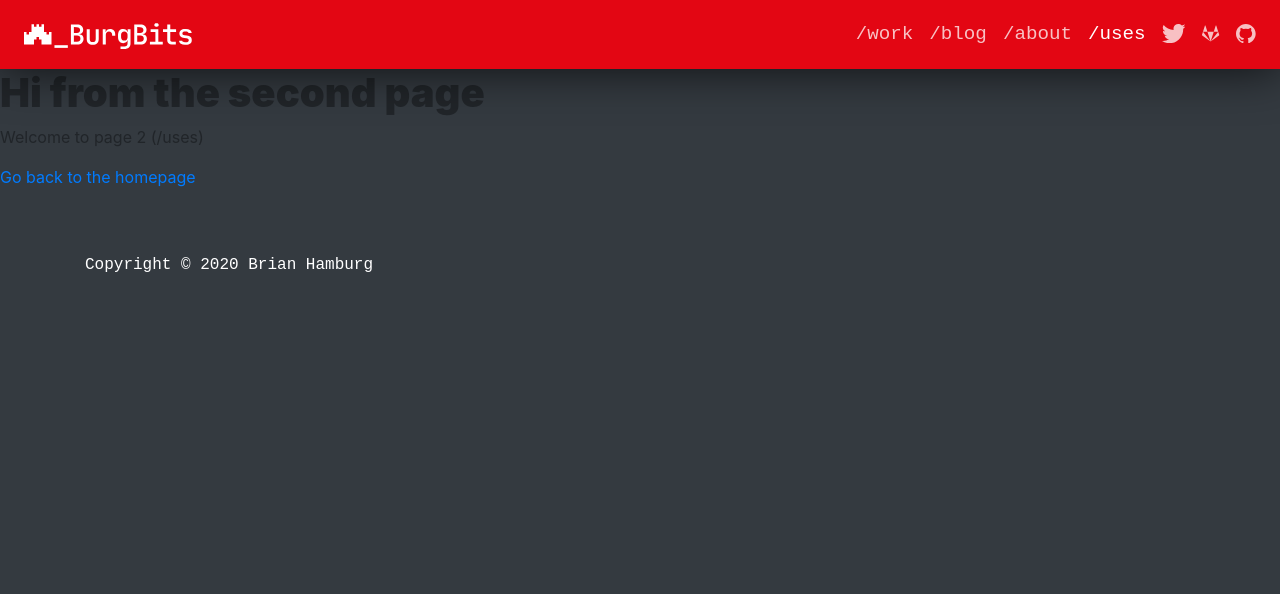
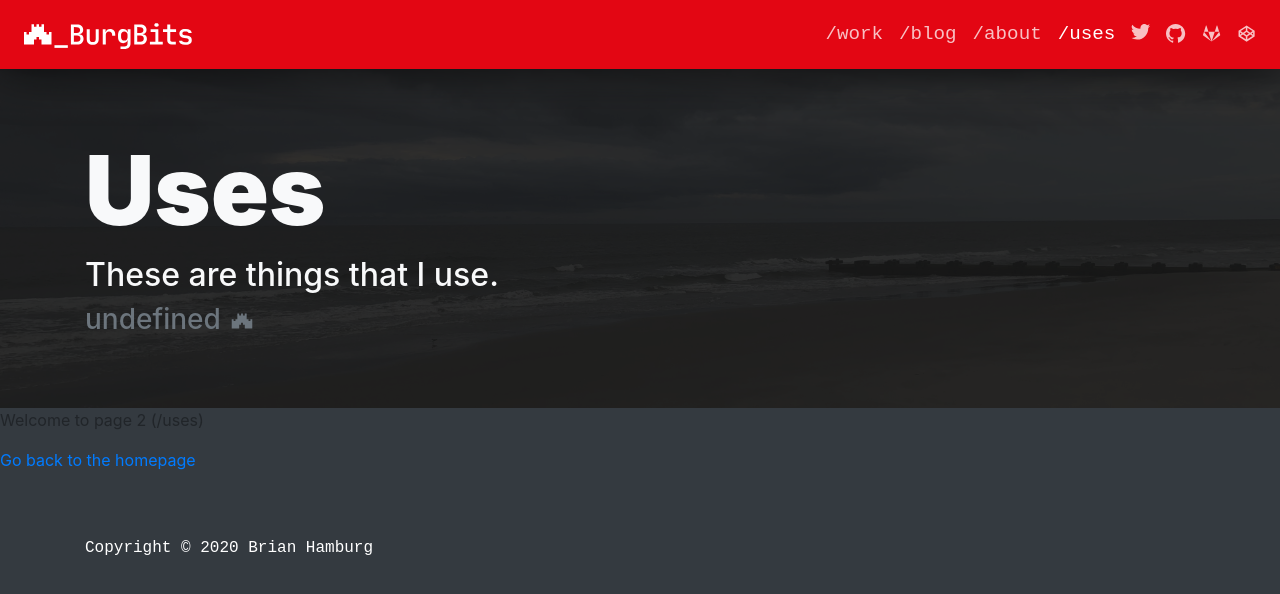
Before and after one commit to bhamburg/burgbits-gatsby2, a Gatsby site: page /uses in a window 1280 px wide. Built offline with nearby package versions, Linux system fonts and the light colour scheme; Gatsby itself is replaced by a stand-in of ours.

Commit message:
started building out pages

```diff
--- a/src/components/header.js
+++ b/src/components/header.js
@@ -51,11 +51,14 @@ const Header = ({ title, subtitle, text, img }) => {
 }
 
 Header.propTypes = {
-  siteTitle: PropTypes.string,
+  title: PropTypes.string,
+  subtitle: PropTypes.string,
+  text: PropTypes.string,
+  img: PropTypes.string,
 }
 
 Header.defaultProps = {
-  siteTitle: ``,
+  title: `[]`,
 }
 
 export default Header
--- a/src/components/navigation.js
+++ b/src/components/navigation.js
@@ -26,13 +26,16 @@ const Navigation = ({ siteTitle }) => (
           /uses
         </Link>
         <a className="nav-link" href="https://twitter.com/burgbits" title="Twitter" target="_blank" rel="noopener noreferrer">
-          <svg xmlns="http://www.w3.org/2000/svg" viewBox="0 0 512 416.32" height="1em" focusable="false"><title>Twitter</title><path d="M160.83 416.32c193.2 0 298.92-160.22 298.92-298.92 0-4.51 0-9-.2-13.52A214 214 0 0 0 512 49.38a212.93 212.93 0 0 1-60.44 16.6 105.7 105.7 0 0 0 46.3-58.19 209 209 0 0 1-66.79 25.37 105.09 105.09 0 0 0-181.73 71.91 116.12 116.12 0 0 0 2.66 24c-87.28-4.3-164.73-46.3-216.56-109.82A105.48 105.48 0 0 0 68 159.6a106.27 106.27 0 0 1-47.53-13.11v1.43a105.28 105.28 0 0 0 84.21 103.06 105.67 105.67 0 0 1-47.33 1.84 105.06 105.06 0 0 0 98.14 72.94A210.72 210.72 0 0 1 25 370.84a202.17 202.17 0 0 1-25-1.43 298.85 298.85 0 0 0 160.83 46.92" fill="currentColor"></path></svg>
+          <svg xmlns="http://www.w3.org/2000/svg" viewBox="0 0 512 512" height="1em" focusable="false"><title>Twitter</title><path d="M160.83 416.32c193.2 0 298.92-160.22 298.92-298.92 0-4.51 0-9-.2-13.52A214 214 0 0 0 512 49.38a212.93 212.93 0 0 1-60.44 16.6 105.7 105.7 0 0 0 46.3-58.19 209 209 0 0 1-66.79 25.37 105.09 105.09 0 0 0-181.73 71.91 116.12 116.12 0 0 0 2.66 24c-87.28-4.3-164.73-46.3-216.56-109.82A105.48 105.48 0 0 0 68 159.6a106.27 106.27 0 0 1-47.53-13.11v1.43a105.28 105.28 0 0 0 84.21 103.06 105.67 105.67 0 0 1-47.33 1.84 105.06 105.06 0 0 0 98.14 72.94A210.72 210.72 0 0 1 25 370.84a202.17 202.17 0 0 1-25-1.43 298.85 298.85 0 0 0 160.83 46.92" fill="currentColor"></path></svg>
+        </a>
+        <a className="nav-link" href="https://github.com/bhamburg" title="GitHub" target="_blank" rel="noopener noreferrer">
+          <svg xmlns="http://www.w3.org/2000/svg" viewBox="0 0 512 512" height="1em" focusable="false"><title>GitHub</title><path d="M256 0C114.64 0 0 114.61 0 256c0 113.09 73.34 209 175.08 242.9 12.8 2.35 17.47-5.56 17.47-12.34 0-6.08-.22-22.18-.35-43.54-71.2 15.49-86.2-34.34-86.2-34.34-11.64-29.57-28.42-37.45-28.42-37.45-23.27-15.84 1.73-15.55 1.73-15.55 25.69 1.81 39.21 26.38 39.21 26.38 22.84 39.12 59.92 27.82 74.5 21.27 2.33-16.54 8.94-27.82 16.25-34.22-56.84-6.43-116.6-28.43-116.6-126.49 0-27.95 10-50.8 26.35-68.69-2.63-6.48-11.42-32.5 2.51-67.75 0 0 21.49-6.88 70.4 26.24a242.65 242.65 0 0 1 128.18 0c48.87-33.13 70.33-26.24 70.33-26.24 14 35.25 5.18 61.27 2.55 67.75 16.41 17.9 26.31 40.75 26.31 68.69 0 98.35-59.85 120-116.88 126.32 9.19 7.9 17.38 23.53 17.38 47.41 0 34.22-.31 61.83-.31 70.23 0 6.85 4.61 14.81 17.6 12.31C438.72 464.97 512 369.08 512 256.02 512 114.62 397.37 0 256 0z" fill="currentColor" fillRule="evenodd"></path></svg>
         </a>
         <a className="nav-link" href="https://gitlab.com/bhamburg" title="GitLab" target="_blank" rel="noopener noreferrer">
           <svg xmlns="http://www.w3.org/2000/svg" viewBox="0 0 512 512" height="1em"><title>GitLab</title><path d="M120.548,48.424c-2.785-7.996-14.104-7.996-16.979,0L52.813,205.457h118.583    C171.306,205.457,120.548,48.424,120.548,48.424z M26.849,284.512c-2.336,7.188,0.271,15.183,6.379,19.765l222.703,165.296    L52.722,205.457L26.849,284.512z M171.306,205.457l84.715,264.115l84.715-264.115H171.306z M485.189,284.512l-25.872-79.055    L256.021,469.572l222.703-165.296C484.92,299.694,487.436,291.699,485.189,284.512z M408.471,48.424    c-2.785-7.996-14.104-7.996-16.979,0l-50.848,157.033h118.584L408.471,48.424z" fill="currentColor"></path></svg>
         </a>
-        <a className="nav-link" href="https://github.com/bhamburg" title="GitHub" target="_blank" rel="noopener noreferrer">
-          <svg xmlns="http://www.w3.org/2000/svg" viewBox="0 0 512 499.36" height="1em" focusable="false"><title>GitHub</title><path d="M256 0C114.64 0 0 114.61 0 256c0 113.09 73.34 209 175.08 242.9 12.8 2.35 17.47-5.56 17.47-12.34 0-6.08-.22-22.18-.35-43.54-71.2 15.49-86.2-34.34-86.2-34.34-11.64-29.57-28.42-37.45-28.42-37.45-23.27-15.84 1.73-15.55 1.73-15.55 25.69 1.81 39.21 26.38 39.21 26.38 22.84 39.12 59.92 27.82 74.5 21.27 2.33-16.54 8.94-27.82 16.25-34.22-56.84-6.43-116.6-28.43-116.6-126.49 0-27.95 10-50.8 26.35-68.69-2.63-6.48-11.42-32.5 2.51-67.75 0 0 21.49-6.88 70.4 26.24a242.65 242.65 0 0 1 128.18 0c48.87-33.13 70.33-26.24 70.33-26.24 14 35.25 5.18 61.27 2.55 67.75 16.41 17.9 26.31 40.75 26.31 68.69 0 98.35-59.85 120-116.88 126.32 9.19 7.9 17.38 23.53 17.38 47.41 0 34.22-.31 61.83-.31 70.23 0 6.85 4.61 14.81 17.6 12.31C438.72 464.97 512 369.08 512 256.02 512 114.62 397.37 0 256 0z" fill="currentColor" fillRule="evenodd"></path></svg>
+        <a className="nav-link" href="https://codepen.io/bhamburg" title="CodePen" target="_blank" rel="noopener noreferrer">
+          <svg xmlns="http://www.w3.org/2000/svg" viewBox="0 0 50 50" height="1em"><path d="M 25 4 L 4 17.34375 L 4 32.652344 L 25 46 L 46 32.65625 L 46 17.34375 Z M 25 29.183594 L 19.066406 25.070313 L 25 21.023438 L 30.933594 25.070313 Z M 27 17.605469 L 27 9.949219 L 40.429688 18.484375 L 34.410156 22.65625 Z M 23 17.605469 L 15.589844 22.65625 L 9.570313 18.484375 L 23 9.949219 Z M 12.09375 25.042969 L 8 27.832031 L 8 22.203125 Z M 15.570313 27.453125 L 23 32.605469 L 23 40.050781 L 9.589844 31.527344 Z M 27 32.605469 L 34.429688 27.453125 L 40.410156 31.527344 L 27 40.050781 Z M 37.90625 25.042969 L 42 22.203125 L 42 27.832031 Z" fill="currentColor" /></svg>
         </a>
       </Nav>
     </Navbar.Collapse>
--- a/src/pages/page-2.tsx
+++ b/src/pages/blog.tsx
@@ -7,7 +7,7 @@ import SEO from "../components/seo"
 
 const SecondPage = (props: PageProps) => (
   <Layout>
-    <SEO title="Page two" />
+    <SEO title="Blog" />
     <h1>Hi from the second page</h1>
     <p>Welcome to page 2 ({props.path})</p>
     <Link to="/">Go back to the homepage</Link>
--- a/src/pages/index.js
+++ b/src/pages/index.js
@@ -1,6 +1,5 @@
 import React from "react"
 import { Link, useStaticQuery, graphql } from "gatsby"
-import Img from "gatsby-image"
 import { Container, Row, Button, Col, Card, ButtonGroup } from "react-bootstrap"
 
 import Layout from "../components/layout"
@@ -38,7 +37,7 @@ const IndexPage = () => {
     <Layout>
       <SEO title="Welcome" />
       <Header
-        title="Hi, I'm Brian."
+        title="Hi, I’m Brian."
         subtitle="I’m a web developer, designer, and musician."
         text="This is my portfolio of technical and creative work,
         as well as musings on a variety of hobbies and interests."
--- a/src/pages/uses.tsx
+++ b/src/pages/uses.tsx
@@ -3,12 +3,16 @@ import React from "react"
 import { PageProps, Link } from "gatsby"
 
 import Layout from "../components/layout"
+import Header from "../components/header"
 import SEO from "../components/seo"
 
 const SecondPage = (props: PageProps) => (
   <Layout>
-    <SEO title="Page two" />
-    <h1>Hi from the second page</h1>
+    <SEO title="Uses" />
+    <Header
+      title="Uses"
+      subtitle="These are things that I use."
+    />
     <p>Welcome to page 2 ({props.path})</p>
     <Link to="/">Go back to the homepage</Link>
   </Layout>
```
